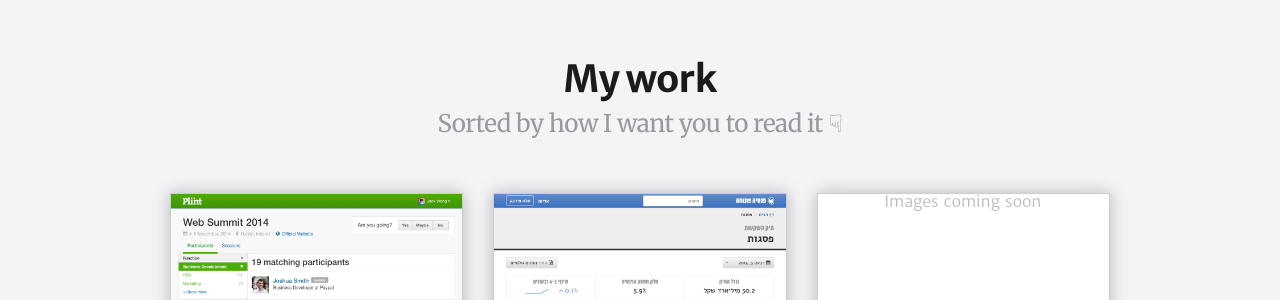
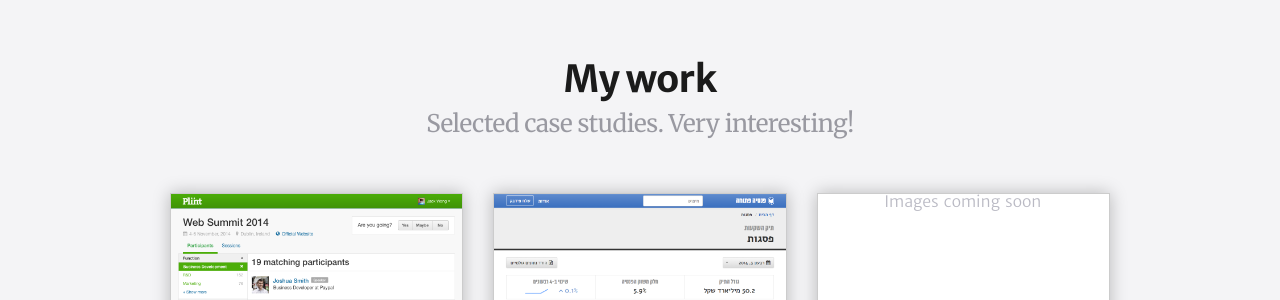
Before and after one commit to yosefw/yosefw.github.io, a Jekyll site: the page built from index.html, in a window 1280 px wide and 900 px high, scrolled down 894 px. Shown: the part 152-452 px from the top of the window. Built offline with Jekyll 4.4.1, drawn with Linux system fonts in a browser that asks for light colours; nearby versions of some CDN libraries; library files that are not in the unit come from our copies.

Commit message:
Changes tagline

```diff
--- a/index.html
+++ b/index.html
@@ -13,7 +13,7 @@ body-class: homepage
       <p class="lead">
         I <i class="fa fa-heart love"></i><span class="love sr-only">love</span> designing <strong>simple interfaces</strong> for <strong>useful products</strong>
       </p>
-      <a class="contact-me btn btn-default" href="mailto:yosefwaysman@gmail.com" class="contact-me">
+      <a class="contact-me btn btn-sm btn-default" href="mailto:yosefwaysman@gmail.com" class="contact-me">
         Let's talk!
       </a>
     </div><!-- .col-sm-10 -->
@@ -44,7 +44,7 @@ body-class: homepage
         <div class="col-sm-12">
           <h2>
             My work
-            <small>Sorted by how I want you to read it ☟</small>
+            <small>Selected case studies. Very interesting!</small>
           </h2>
         </div>
 
```
